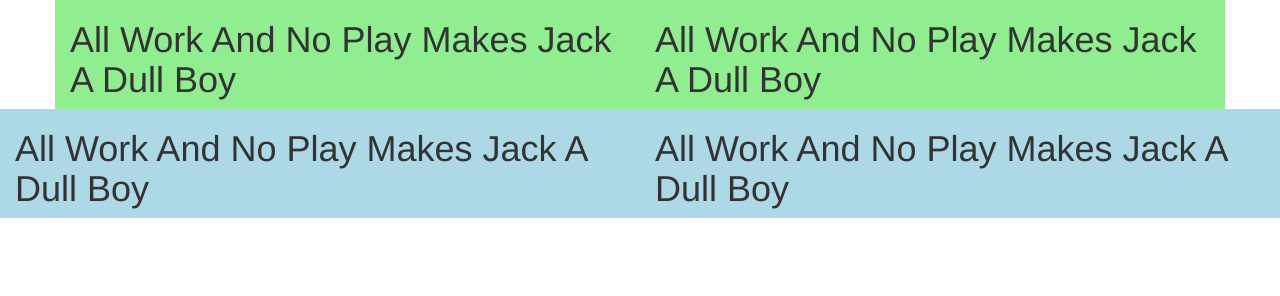
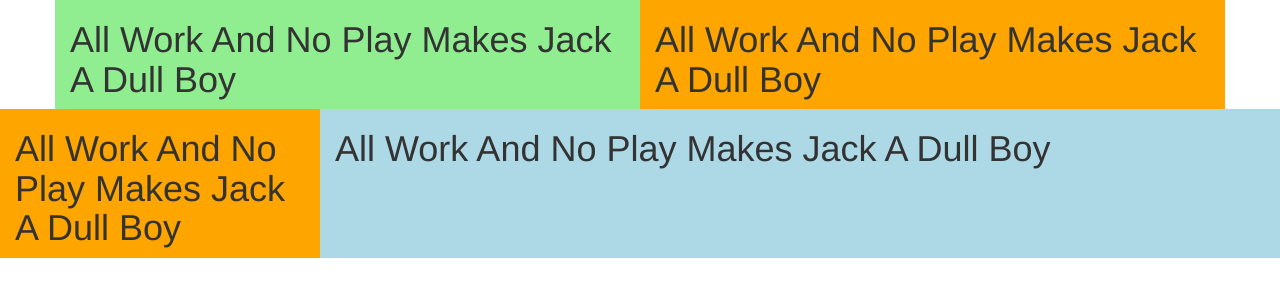
Before and after one commit to scimmiasaki/esercitazione_2, a plain HTML site: page index.html in a window 1280 px wide. Drawn offline with nearby package versions, Linux system fonts and the light colour scheme.

Commit message:
changed div dimension

```diff
--- a/index.html
+++ b/index.html
@@ -18,6 +18,9 @@
 	background-color: lightblue;
 }
 
+	.orange{
+		background-color: orange;
+	}
 </style>
 
 </head>
@@ -33,7 +36,7 @@
 
 				</div>
 
-			<div class='col-lg-6'>
+			<div class='col-lg-6 orange'>
 
 		<h1>All Work And No Play Makes Jack A Dull Boy</h1>
 
@@ -49,13 +52,13 @@
 
 			<div class='row'>
 
-			<div class='col-lg-6'>
+			<div class='col-lg-3 orange'>
 
 		<h1>All Work And No Play Makes Jack A Dull Boy</h1>
 
 				</div>
 
-			<div class='col-lg-6'>
+			<div class='col-lg-9'>
 
 		<h1>All Work And No Play Makes Jack A Dull Boy</h1>
 
```
